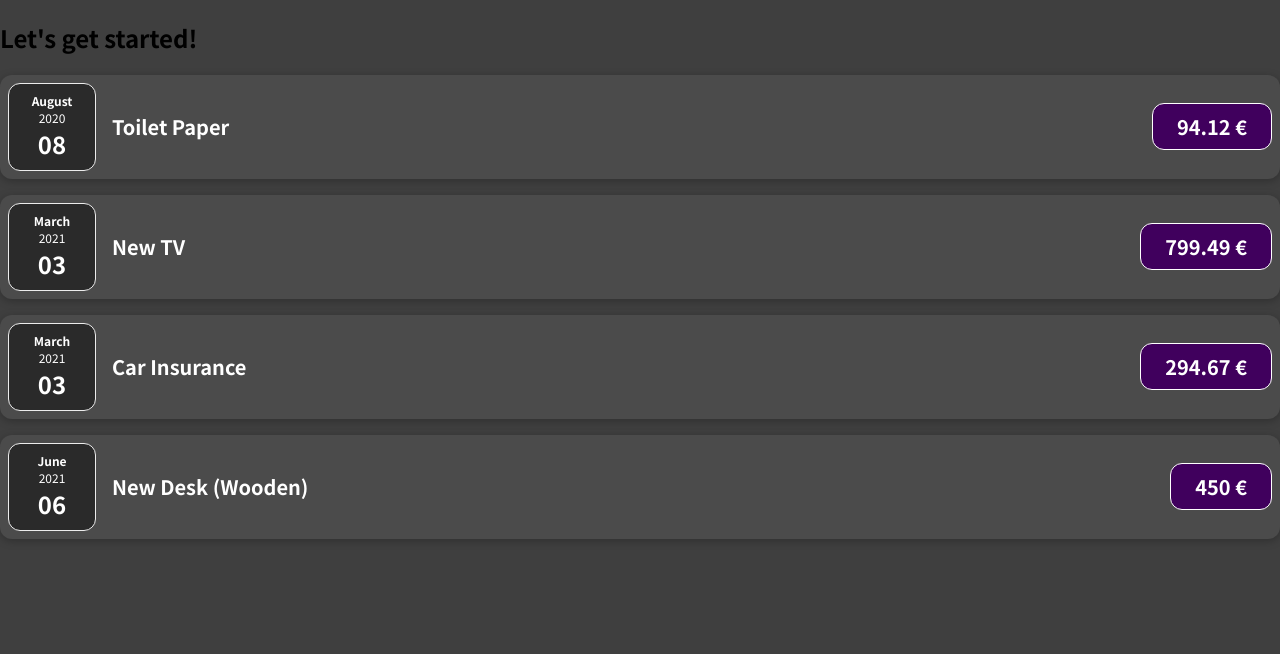
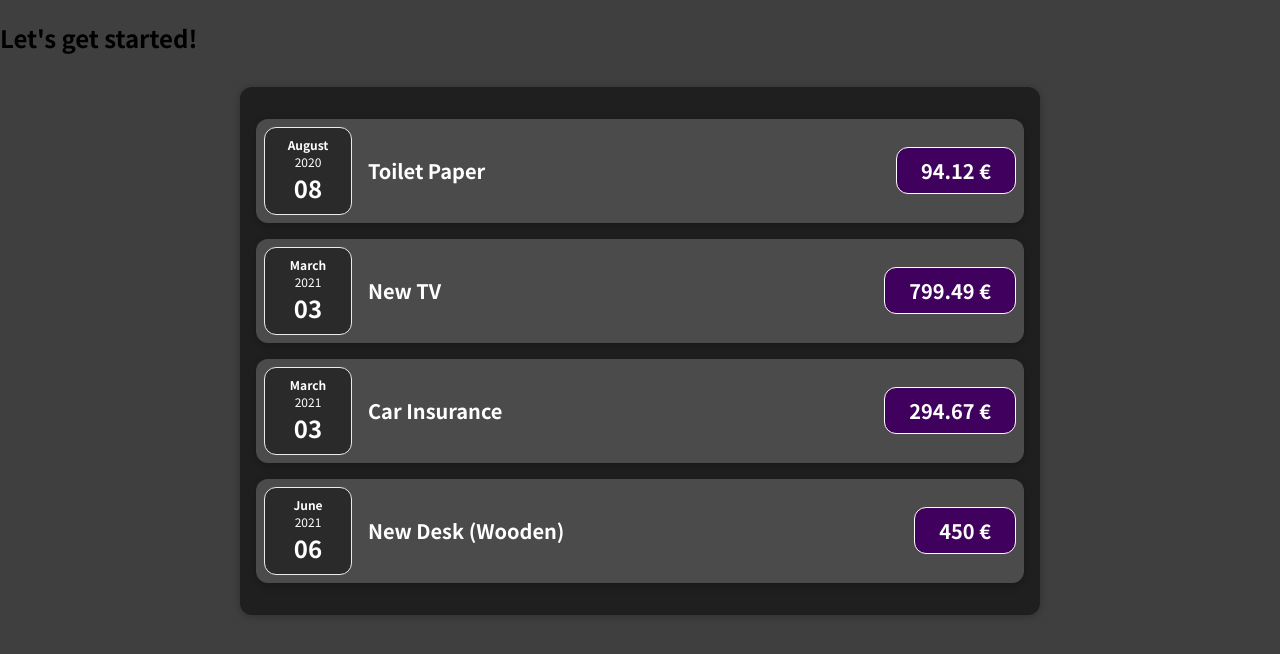
Before and after one commit to davar96/Learning-React, a JavaScript app: page / in a window 1280 px wide. Shown: the top 654 px of the page. Built offline with nearby package versions, Linux system fonts and the light colour scheme.

Commit message:
Created a new component that is responsible for displaying expenses, added multiple ExpenseItem components in that component keept the expenses data in the App component and pass that data into the newly created component

```diff
--- a/src/App.js
+++ b/src/App.js
@@ -1,4 +1,4 @@
-import ExpenseItem from "./components/ExpenseItem";
+import Expenses from "./components/Expenses";
 
 function App() {
   const expenses = [
@@ -25,26 +25,7 @@
   return (
     <div>
       <h2>Let's get started!</h2>
-      <ExpenseItem
-        title={expenses[0].title}
-        amount={expenses[0].amount}
-        date={expenses[0].date}
-      ></ExpenseItem>
-      <ExpenseItem
-        title={expenses[1].title}
-        amount={expenses[1].amount}
-        date={expenses[1].date}
-      ></ExpenseItem>
-      <ExpenseItem
-        title={expenses[2].title}
-        amount={expenses[2].amount}
-        date={expenses[2].date}
-      ></ExpenseItem>
-      <ExpenseItem
-        title={expenses[3].title}
-        amount={expenses[3].amount}
-        date={expenses[3].date}
-      ></ExpenseItem>
+      <Expenses expenses={expenses}></Expenses>
     </div>
   );
 }
--- /dev/null
+++ b/src/components/Expenses.css
@@ -0,0 +1,9 @@
+.expenses {
+  padding: 1rem;
+  background-color: rgb(31, 31, 31);
+  margin: 2rem auto;
+  width: 50rem;
+  max-width: 95%;
+  border-radius: 12px;
+  box-shadow: 0 1px 8px rgba(0, 0, 0, 0.25);
+}
--- /dev/null
+++ b/src/components/Expenses.js
@@ -0,0 +1,31 @@
+import ExpenseItem from "./ExpenseItem";
+import "./Expenses.css";
+
+function Expenses(props) {
+  return (
+    <div className="expenses">
+      <ExpenseItem
+        title={props.expenses[0].title}
+        amount={props.expenses[0].amount}
+        date={props.expenses[0].date}
+      ></ExpenseItem>
+      <ExpenseItem
+        title={props.expenses[1].title}
+        amount={props.expenses[1].amount}
+        date={props.expenses[1].date}
+      ></ExpenseItem>
+      <ExpenseItem
+        title={props.expenses[2].title}
+        amount={props.expenses[2].amount}
+        date={props.expenses[2].date}
+      ></ExpenseItem>
+      <ExpenseItem
+        title={props.expenses[3].title}
+        amount={props.expenses[3].amount}
+        date={props.expenses[3].date}
+      ></ExpenseItem>
+    </div>
+  );
+}
+
+export default Expenses;
```
Also changed, not shown: 1 other file (tests, documents, lock files or other folders).
